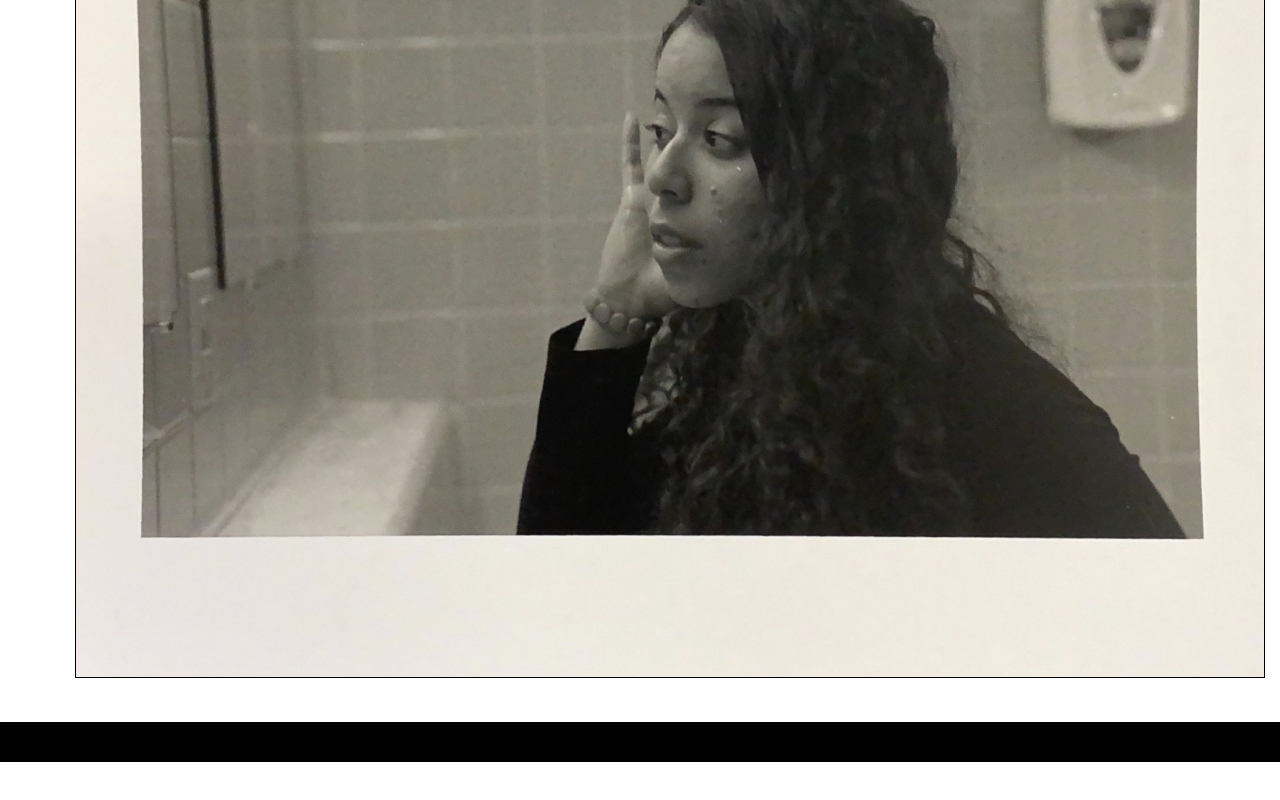
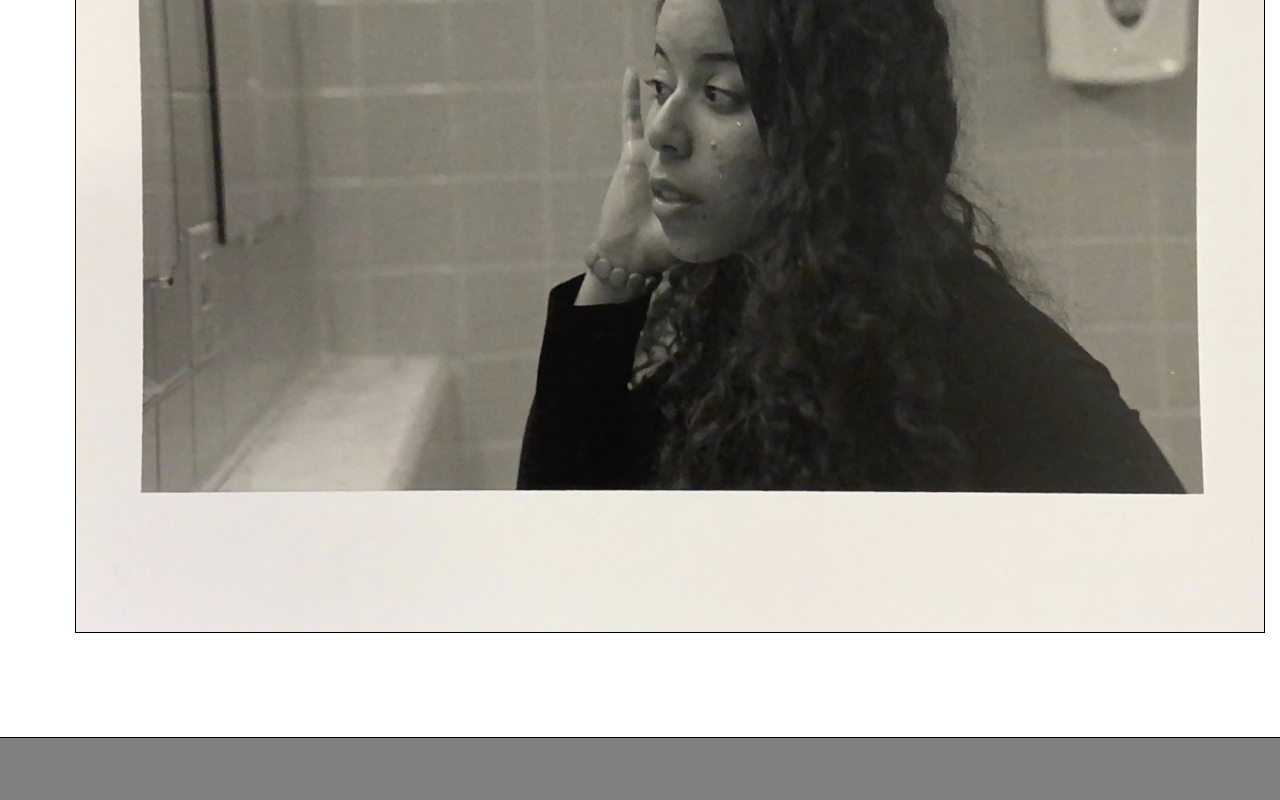
Before and after one commit to bonneyq1/ArtistCorner, a plain HTML site: page index.html in a window 1280 px wide. Shown: the part 844-1644 px from the top of the page. Before the commit the page ends 1606 px from the top, so only its background shows below. Drawn offline with Linux system fonts and the light colour scheme.

Commit message:
corrected footer

```diff
--- a/style.css
+++ b/style.css
@@ -45,7 +45,7 @@ html, body {
   text-decoration: none;
   color: gray;
   padding: 10px;
-  margin-top: 85px;
+  margin-top: 30px;
   margin-left: 10px;
   margin-bottom: 20px;
   font-family: 'Josefin Slab', sans-serif;
@@ -56,7 +56,7 @@ html, body {
   max-width: 1500px;
   align-items: flex-start; /* Align items flat to the top */
   padding: 20px; /* Padding inside the post */
-  margin-bottom: 20px; /* Space between posts */
+  margin-bottom: 30px; /* Space between posts */
   font-family: 'Josefin Slab', sans-serif;
 }
 
@@ -101,8 +101,10 @@ html, body {
   height: auto; /* Maintain aspect ratio */
 }
 .footer {
-  background-color: black;
-  color: black;
-  padding: 20px;
+  background-color: gray;
+  color: gray;
+  border-top: 1px solid black;
+  padding: 60px;
+  margin-top: 80px;
   text-align: center;
 }
```
